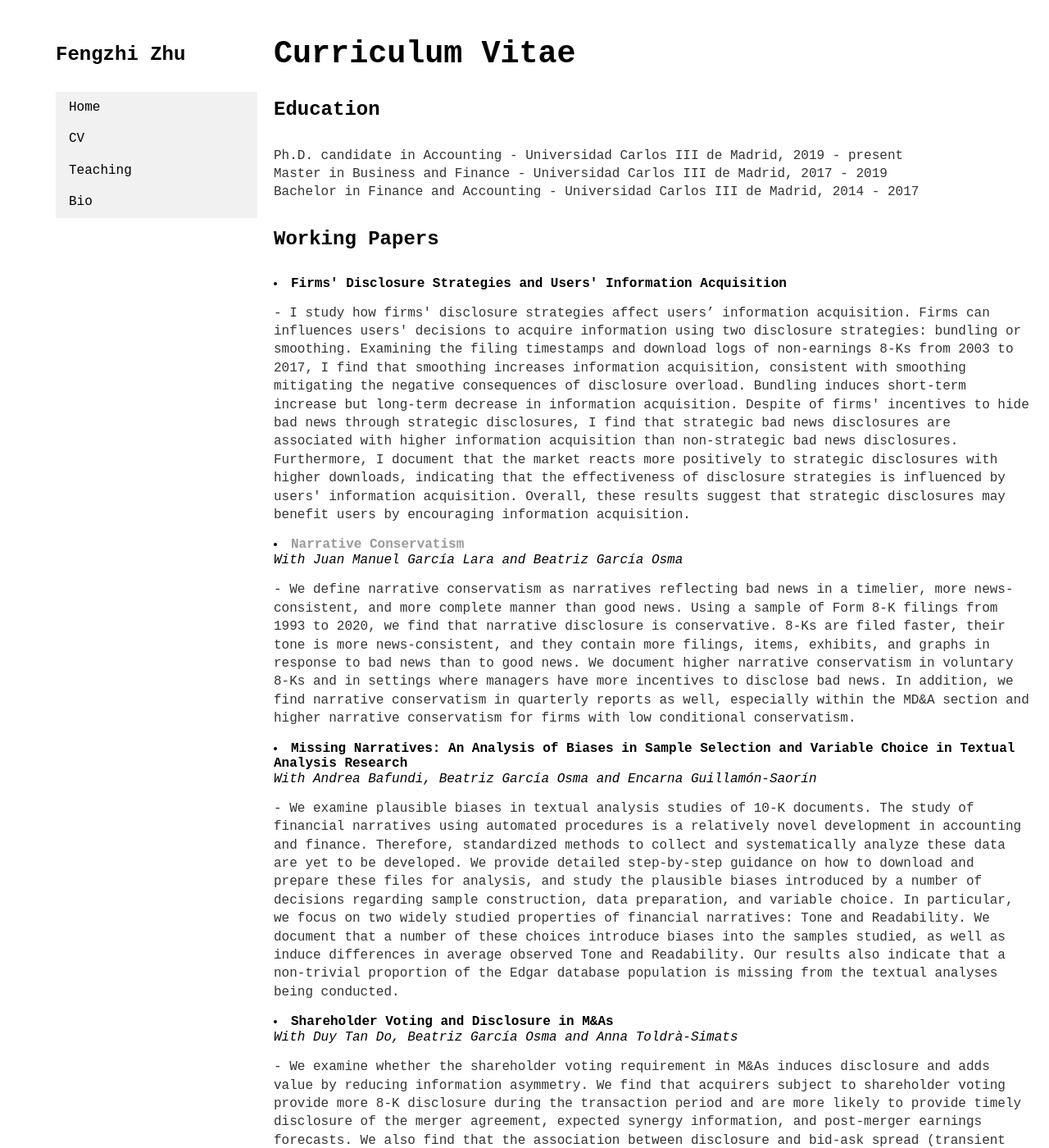
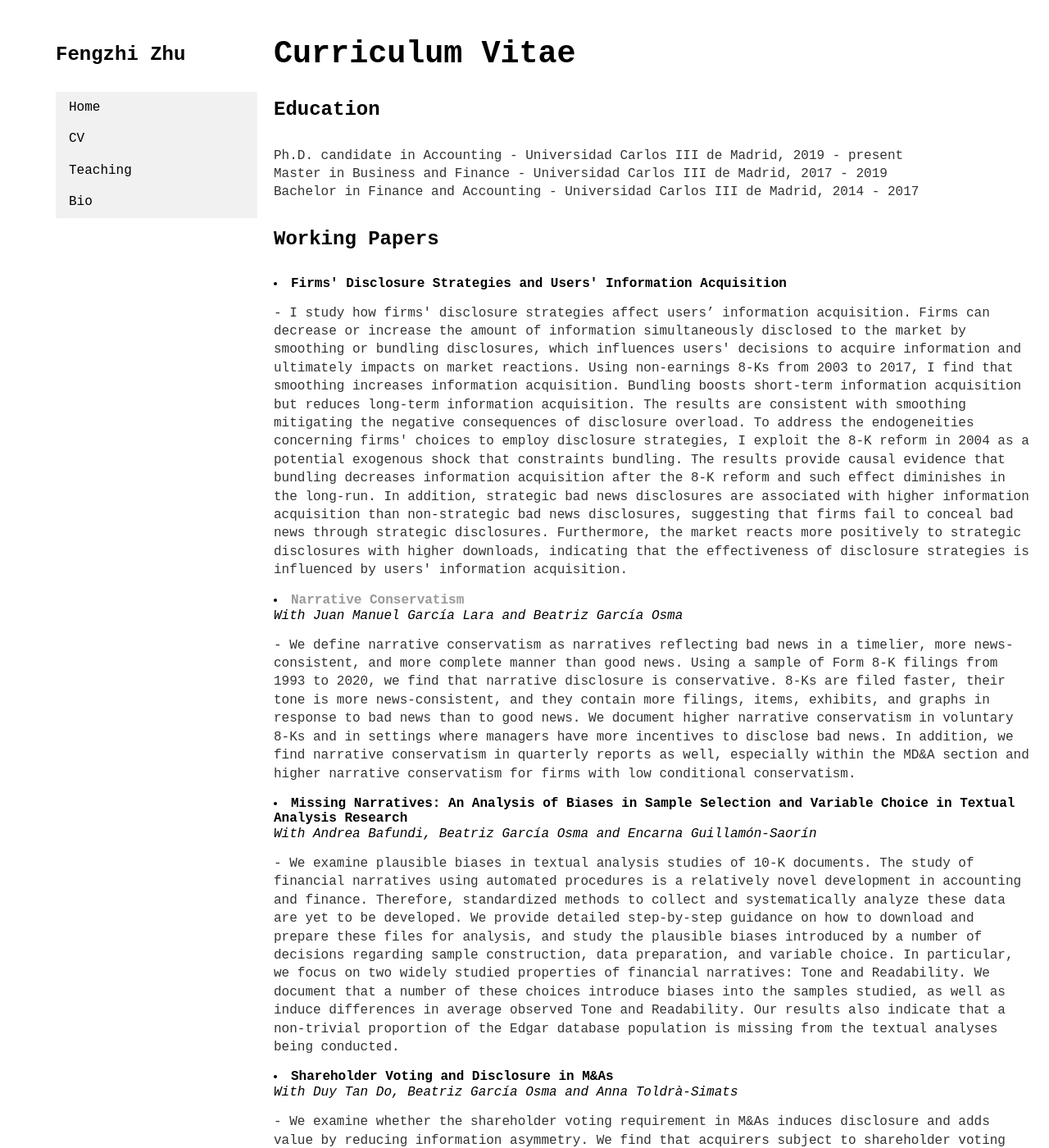
Before and after one commit to fengzhi22/fengzhi22.github.io, a Jekyll site: the page built from cv/index.html, in a window 1280 px wide and 1400 px high. Shown: the whole window at 82% size. Built offline with Jekyll 4.4.1, drawn with Linux system fonts in a browser that asks for light colours; some of the changed text lies outside the part shown.

Commit message:
fix typo and update JMP abstract

```diff
--- a/cv/index.html
+++ b/cv/index.html
@@ -15,7 +15,7 @@ title: CV
 					<working papers>
 					<h4>Working Papers</h4>
 					<li><strong>Firms' Disclosure Strategies and Users' Information Acquisition</a></strong></li>
-						<p>- I study how firms' disclosure strategies affect users’ information acquisition. Firms can influences users' decisions to acquire information using two disclosure strategies: bundling or smoothing. Examining the filing timestamps and download logs of non-earnings 8-Ks from 2003 to 2017, I find that smoothing increases information acquisition, consistent with smoothing mitigating the negative consequences of disclosure overload. Bundling induces short-term increase but long-term decrease in information acquisition. Despite of firms' incentives to hide bad news through strategic disclosures, I find that strategic bad news disclosures are associated with higher information acquisition than non-strategic bad news disclosures. Furthermore, I document that the market reacts more positively to strategic disclosures with higher downloads, indicating that the effectiveness of disclosure strategies is influenced by users' information acquisition. Overall, these results suggest that strategic disclosures may benefit users by encouraging information acquisition.</p>
+						<p>- I study how firms' disclosure strategies affect users’ information acquisition. Firms can decrease or increase the amount of information simultaneously disclosed to the market by smoothing or bundling disclosures, which influences users' decisions to acquire information and ultimately impacts on market reactions. Using non-earnings 8-Ks from 2003 to 2017, I find that smoothing increases information acquisition. Bundling boosts short-term information acquisition but reduces long-term information acquisition. The results are consistent with smoothing mitigating the negative consequences of disclosure overload. To address the endogeneities concerning firms' choices to employ disclosure strategies, I exploit the 8-K reform in 2004 as a potential exogenous shock that constraints bundling. The results provide causal evidence that bundling decreases information acquisition after the 8-K reform and such effect diminishes in the long-run. In addition, strategic bad news disclosures are associated with higher information acquisition than non-strategic bad news disclosures, suggesting that firms fail to conceal bad news through strategic disclosures. Furthermore, the market reacts more positively to strategic disclosures with higher downloads, indicating that the effectiveness of disclosure strategies is influenced by users' information acquisition. </p>
 						<!--
 						<p>- Presented at: Queen Mary University of London, IÉSEG School of Management, EAA-VARS, XX GRUDIS Conference & Doctoral Colloquium, Alliance Manchester Business School, 2021 PRICIT Doctoral Workshop, Porto University, 2021 EAA Annual (Virtual) Congress, 2021 CAAA Annual (Virtual) Conference, 2021 AAA Annual (Virtual) Meeting</p>
 						-->
```
Also changed, not shown: other parts of cv/index.html (+1 -1 lines).
